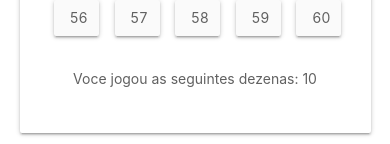
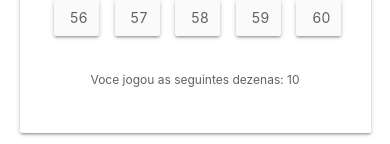
Before and after one commit to eduardomitkus/vue-lottery-card, a Vue app: page /#/ in a window 390 px wide. Both pictures are taken after a click on the button "10". Shown: the part 789-933 px from the top of the page. Built offline with nearby package versions, Linux system fonts and the light colour scheme.

Commit message:
Adiciona media querie para controlar fonte do texto de seleção

```diff
--- a/src/components/SelectedsNumbersText.vue
+++ b/src/components/SelectedsNumbersText.vue
@@ -1,8 +1,8 @@
 <template>
   <div class="center row grey-text text-darken-2">
     <div v-if="numbersSelecteds.length > 0">
-      <span>Voce jogou as seguintes dezenas: </span>
-      <span v-for="(numberSelected, key) in numbersSelecteds" :key="key">
+      <span class="text">Voce jogou as seguintes dezenas: </span>
+      <span class="text" v-for="(numberSelected, key) in numbersSelecteds" :key="key">
         {{ additionalCharacter(key)+numberSelected }}
       </span>
     </div>
@@ -26,3 +26,11 @@ export default {
   }
 }
 </script>
+
+<style scoped>
+  @media screen and (max-width: 600px) {
+    .text {
+      font-size: 12px;
+    }
+  }
+</style>
```
